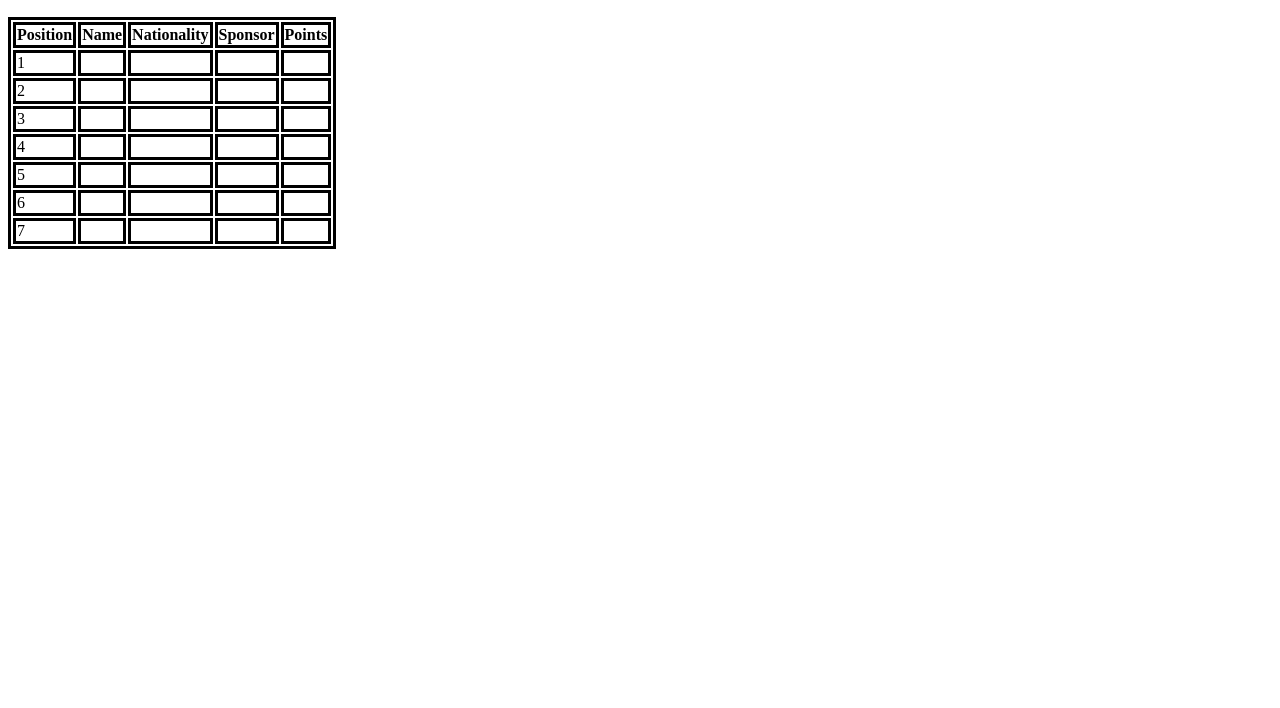
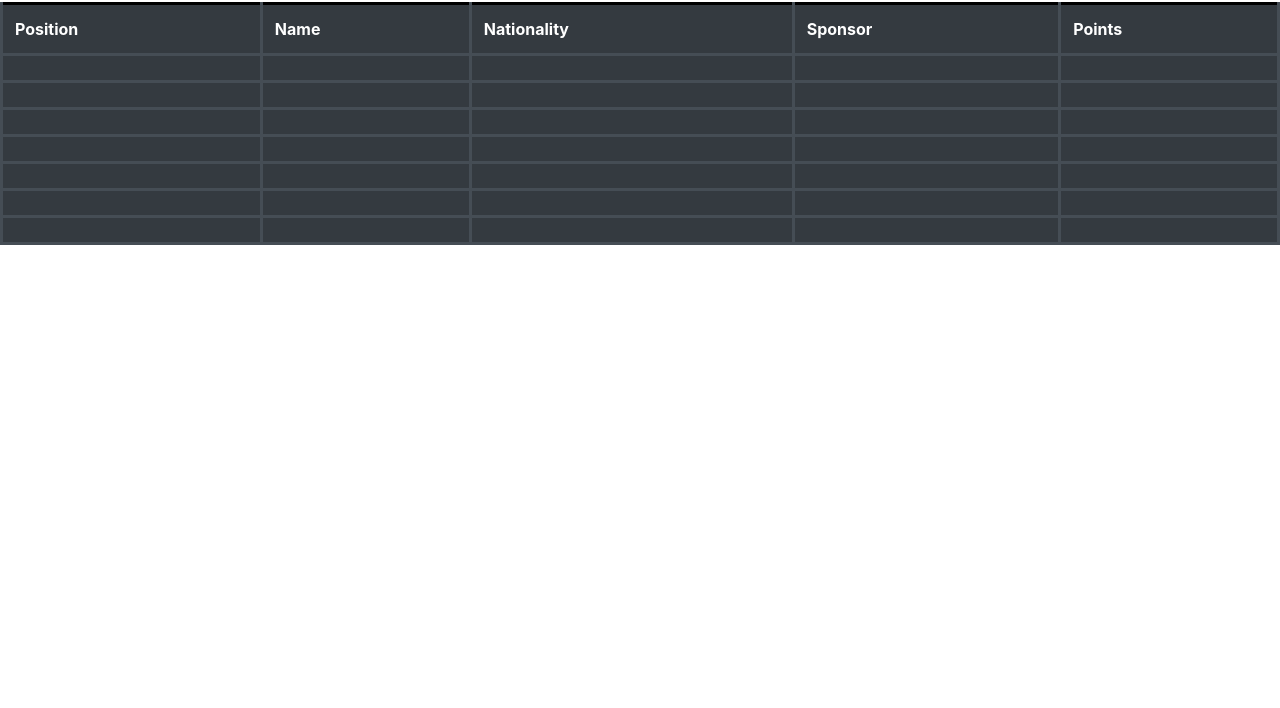
Before and after one commit to PropeReferio/wk6day3, a plain HTML site: page index.html in a window 1280 px wide. Shown: the part 92-800 px from the top of the page. Drawn offline with nearby package versions, Linux system fonts and the light colour scheme.

Commit message:
Updated Homework, now works

```diff
--- a/index.html
+++ b/index.html
@@ -5,74 +5,76 @@
     <meta name="viewport" content="width=device-width, initial-scale=1.0">
     <meta http-equiv="X-UA-Compatible" content="ie=edge">
     <title>Race Data Homework</title>
-    <script src="js/jquery.js" defer></script>
+    <link rel="stylesheet" href="https://stackpath.bootstrapcdn.com/bootstrap/4.4.1/css/bootstrap.min.css" integrity="sha384-Vkoo8x4CGsO3+Hhxv8T/Q5PaXtkKtu6ug5TOeNV6gBiFeWPGFN9MuhOf23Q9Ifjh" crossorigin="anonymous">
+    <link rel="stylesheet" href="css/style.css">
+    <script src="js/jquery.js"></script>
+    <script src="https://stackpath.bootstrapcdn.com/bootstrap/4.4.1/js/bootstrap.min.js" integrity="sha384-wfSDF2E50Y2D1uUdj0O3uMBJnjuUD4Ih7YwaYd1iqfktj0Uod8GCExl3Og8ifwB6" crossorigin="anonymous"></script>
     <script src="js/main.js" defer></script>
-    <link rel="stylesheet" href="css/style.css">
 </head>
 <body>
-    <form action="" id="yearlap">
-        <input type="text" name="year" placeholder="Year">
-        <input type="text" name="lap"  placeholder="Lap">
-        <button id="submitButton" onClick="event.preventDefault(); submitForm()">Submit</button>
+    <form action="" name = "f1Form" id="yearlap">
+        <input type="text" id="year" name="year" placeholder="Year">
+        <input type="text" id="lap" name="lap"  placeholder="Lap">
+        <button id="submitButton" class="btn btn-primary" onClick="event.preventDefault(); submitForm()">Submit</button>
     </form>
 
     <h1>Change this to race data, testing</h1>
-    <table id="racedata">
+    <table id="racedata" class="table table-dark">
         <tr>
-            <th>Position</th>
-            <th>Name</th>
-            <th>Nationality</th>
-            <th>Sponsor</th>
-            <th>Points</th>
+            <th scope="col">Position</th>
+            <th scope="col">Name</th>
+            <th scope="col">Nationality</th>
+            <th scope="col">Sponsor</th>
+            <th scope="col">Points</th>
         </tr>
         <tr>
-            <td>1</td>
-            <td></td>
-            <td></td>
-            <td></td>
-            <td></td>
+            <th scope="row" id="position0"></th>
+            <td id="driverName0"></td>
+            <td id="nationality0"></td>
+            <td id="sponsor0"></td>
+            <td id="points0"></td>
         </tr>
         <tr>
-            <td>2</td>
-            <td></td>
-            <td></td>
-            <td></td>
-            <td></td>
+            <th scope="row" id="position1"></th>
+            <td id="driverName1"></td>
+            <td id="nationality1"></td>
+            <td id="sponsor1"></td>
+            <td id="points1"></td>
         </tr>
         <tr>
-            <td>3</td>
-            <td></td>
-            <td></td>
-            <td></td>
-            <td></td>
+            <th scope="row" id="position2"></th>
+            <td id="driverName2"></td>
+            <td id="nationality2"></td>
+            <td id="sponsor2"></td>
+            <td id="points2"></td>
         </tr>
         <tr>
-            <td>4</td>
-            <td></td>
-            <td></td>
-            <td></td>
-            <td></td>
+            <th scope="row" id="position3"></th>
+            <td id="driverName3"></td>
+            <td id="nationality3"></td>
+            <td id="sponsor3"></td>
+            <td id="points3"></td>
         </tr>
         <tr>
-            <td>5</td>
-            <td></td>
-            <td></td>
-            <td></td>
-            <td></td>
+            <th scope="row" id="position4"></th>
+            <td id="driverName4"></td>
+            <td id="nationality4"></td>
+            <td id="sponsor4"></td>
+            <td id="points4"></td>
         </tr>
         <tr>
-            <td>6</td>
-            <td></td>
-            <td></td>
-            <td></td>
-            <td></td>
+            <th scope="row" id="position5"></th>
+            <td id="driverName5"></td>
+            <td id="nationality5"></td>
+            <td id="sponsor5"></td>
+            <td id="points5"></td>
         </tr>
         <tr>
-            <td>7</td>
-            <td></td>
-            <td></td>
-            <td></td>
-            <td></td>
+            <th scope="row" id="position6"></th>
+            <td id="driverName6"></td>
+            <td id="nationality6"></td>
+            <td id="sponsor6"></td>
+            <td id="points6"></td>
         </tr>
     </table>
 </body>
--- a/js/main.js
+++ b/js/main.js
@@ -1,15 +1,42 @@
+// $('#submitButton').click(function(event){
+//     event.preventDefault()
+//     let year = $("#yearlap input[name=year]").val()
+//     let lap = $("#yearlap input[name=lap]").val()
+//     console.log(year, lap)
+// })  ^ jQuery stuff that Joel couldn't get to work
+
 // Make two vars for year and lap from form data
  //Change these
 
 function submitForm() {
     let year = document.getElementsByTagName('form')[0].children[0].value;
     let lap = document.getElementsByTagName('form')[0].children[1].value;
-    console.log(raceurl);
+    console.log(year, lap);
+    $.get(`https://ergast.com/api/f1/${year}/${lap}/driverStandings.json`,function(data){
+        let common = data.MRData.StandingsTable.StandingsLists[0] // the parameter 'data'
+        // is the JSON file, MRData and everything that follows is what you'd see in the JSON
+        // viewer as the file path
+        // This is the path to a general part of the database, and we'll
+        // add more to it to get specific data
+        // For loop for the table
+        for(let i=0; i<8; i++){
+            let position = common.DriverStandings[i].position;
+            let name = common.DriverStandings[i].Driver.givenName;
+            let nationality = common.DriverStandings[i].Driver.nationality;
+            let sponsor = common.DriverStandings[i].Constructors[0].name;
+            let points = common.DriverStandings[i].points;
+
+            // Input Data into Table
+            $("#position" + i.toString()).text(position);
+            $("#driverName" + i.toString()).text(name);
+            $("#nationality" + i.toString()).text(nationality);
+            $("#sponsor" + i.toString()).text(sponsor);
+            $("#points" + i.toString()).text(points);
+        }
+    })
+
 }
-// Make a formatted string that is the url
-let raceurl = `https://ergast.com/api/f1/${year}/${lap}/driverStandings.json`;
 
-console.log(raceurl);
 // $.get(raceurl, function (data){
 //     $("tr").get(1)$("td").get( 4 ).html(data.MRData.StandingsTable.StandingsLists[0].DriverStandings[0].points);
 // });
@@ -18,3 +45,8 @@ console.log(raceurl);
 Using Jquery and the DOM you create a table of data using the F1 racer
 API. The table should have a total of 7 rows and dynamically populate
 the data when a "year" and "lap" are specified within your form. */
+
+
+//For this assignment, we were not taught how to do JS or jQuery for loops,
+//How to add to an HTML element what we took from the database,
+// And Joel struggled to make it happen himself.
```
